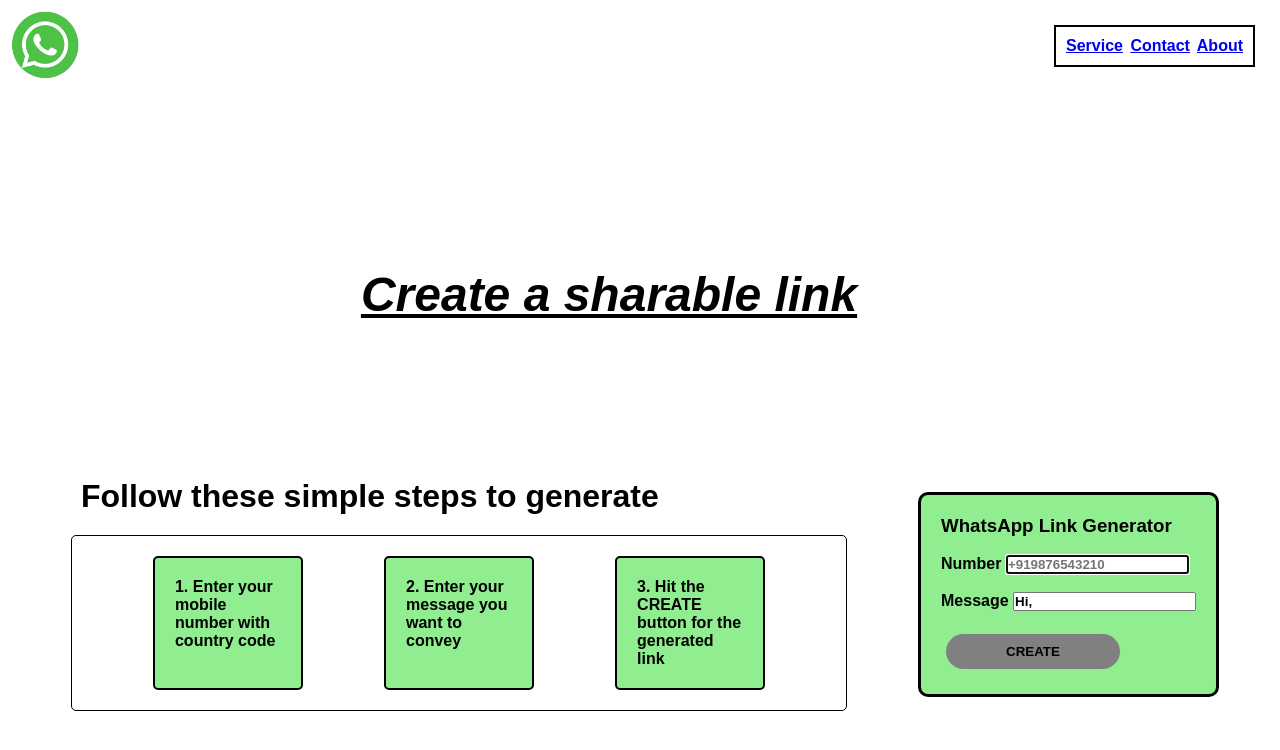
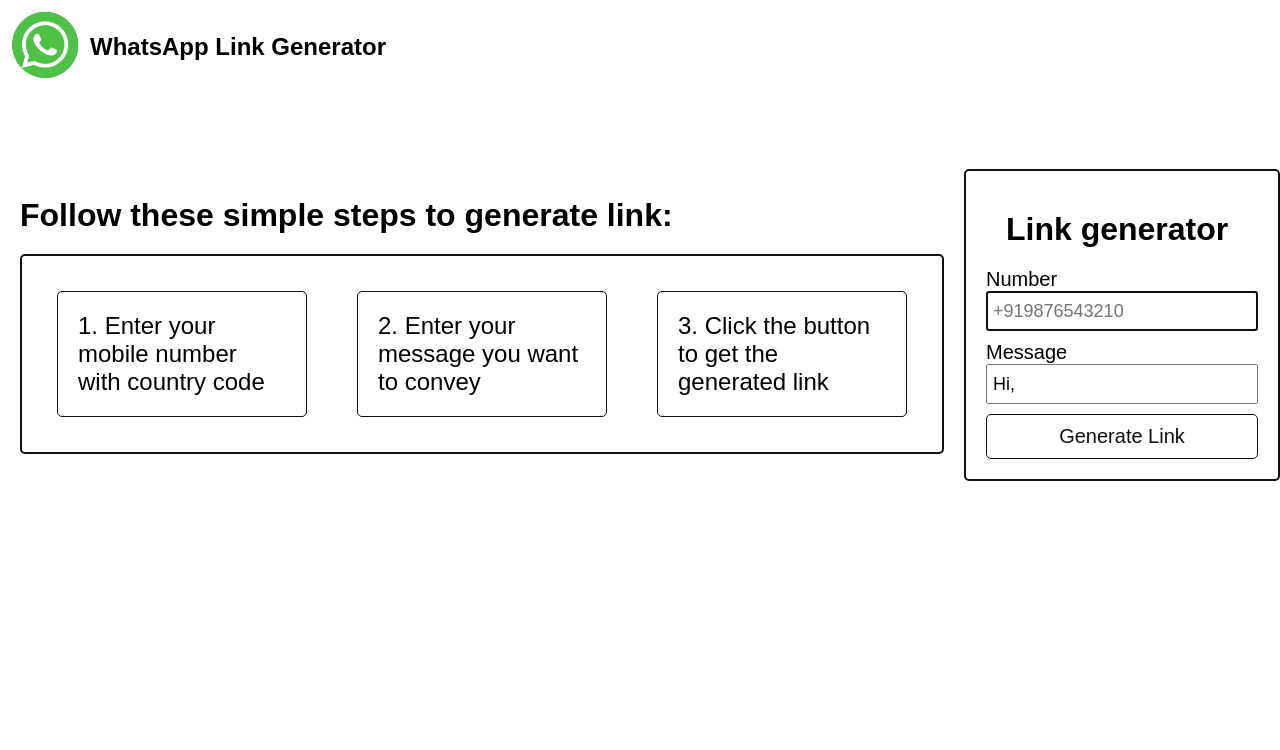
Before and after one commit to Muthuselvam200/WhatsappLinkGenerator, a plain HTML site: page index.html in a window 1280 px wide. Drawn offline with Linux system fonts and the light colour scheme.

Commit message:
Changed styles and code format

```diff
--- a/index.html
+++ b/index.html
@@ -1,50 +1,119 @@
 <!DOCTYPE html>
 <html lang="en">
   <head>
-  <meta charset="UTF-8">
-  <meta name="viewport" content="width=device-width, initial-scale=1.0">
+    <meta charset="UTF-8" />
+    <meta name="viewport" content="width=device-width, initial-scale=1.0" />
     <title>WhatsApp Link Generator</title>
-  <link rel="stylesheet" href="./styles.css">
+    <link rel="stylesheet" href="./styles.css" />
   </head>
   <body>
-  <div>
-    <a href="https://www.whatsapp.com" target="_blank"><img src="./images/Whatsapp_Logo.png" alt="Logo of Whatsapp" id="whatsappLogo"></a>
-    <div id="homepageLink">
-      <a href="#">Service</a>
-      <a href="#">Contact</a>
-      <a href="#">About</a>
+    <!-- Header -->
+    <div class="container">
+      <div class="viewpage">
+        <div class="header">
+          <div class="header-img">
+            <a href="https://www.whatsapp.com" target="_blank"
+              ><img
+                src="./images/Whatsapp_Logo.png"
+                alt="Logo of Whatsapp"
+                id="whatsappLogo"
+            /></a>
           </div>
-    <div class="home" id="home">
-      <div class="border">
-        <h1 id="heading1">Create a sharable link</h1><br><br>
-        <h2 id="heading2">Follow these simple steps to generate</h2>
-        <div class="container">
-          <div id="container1">1. Enter your mobile number with country code</div>
-          <div id="container1">2. Enter your message you want to convey</div>
-          <div id="container1">3. Hit the CREATE button for the generated link</div>
+          <div class="header-heading">
+            <p>WhatsApp Link Generator</p>
           </div>
         </div>
-      <form name="form_main" id="pageOneForm">
-        <h3>WhatsApp Link Generator</h3><br>
+
+        <!-- Link Generator -->
+
+        <div class="homepage">
+          <div class="steps-involved">
+            <div class="home-heading">
+              <p>Follow these simple steps to generate link:</p>
+            </div>
+            <div class="steps">
+              <div class="step">
+                1. Enter your mobile number with country code
+              </div>
+              <div class="step">2. Enter your message you want to convey</div>
+              <div class="step">
+                3. Click the button to get the generated link
+              </div>
+            </div>
+          </div>
+          <div class="pageOneForm">
+            <div>
+              <p class="home-heading">Link generator</p>
+            </div>
+            <form name="form_main" class="request-form">
+              <div>
                 <label for="number">Number</label>
-          <input type="phone" id="number" name="number" required autofocus placeholder="+919876543210"><br><br>
+                <input
+                  type="phone"
+                  id="number"
+                  name="number"
+                  required
+                  autofocus
+                  placeholder="+919876543210"
+                />
+              </div>
+              <div>
                 <label for="message">Message</label>
-          <input type="text" id="message" name="message" value="Hi," required><br><br>
-          <button id="createbtn" type="button" onclick="createLink()">CREATE</button>
-      </form>
+                <input
+                  type="text"
+                  id="message"
+                  name="message"
+                  value="Hi,"
+                  required
+                />
               </div>
-
-    <div class="popup" id="popup">
-      <form class="formTwo" id="pageTwoForm">
-        <h1 id="pageTwoHead">Your WhatsApp Chat Link</h1><br><br>
-          <textarea style="user-select: all ;" id="linkDisplay"></textarea><br>
-          <button type="button" id="copyBtn">Copy to clipboard</button><br>
-          <button type="button" id="openWhatsapp">Open on Whatsapp</button><br><br>
-          <h4>Your Whatsapp QR Code</h4><br>
-          <img id="qrCode" src="" alt="QR code" width="200px" style="margin-bottom: 20px;">
+              <div>
+                <button
+                  class="btn createbtn"
+                  type="button"
+                  onclick="createLink()"
+                >
+                  Generate Link
+                </button>
+              </div>
             </form>
           </div>
         </div>
-  <script type="text/javascript" src="script.js"></script>
+      </div>
+    </div>
+
+    <!-- Popup result -->
+
+    <div class="popup" id="popup">
+      <div>
+        <p class="home-heading">Generated Link</p>
+      </div>
+      <form class="link-generate-form" id="link-generate-form">
+        <div>
+          <textarea style="user-select: all" id="displayLink"></textarea>
+        </div>
+        <div>
+          <button type="button" class="btn copy-text-btn" id="copy-text-btn">
+            Copy to clipboard
+          </button>
+        </div>
+        <div>
+          <button
+            type="button"
+            class="btn open-whatsapp-btn"
+            id="open-whatsapp-btn"
+          >
+            Open on Whatsapp
+          </button>
+        </div>
+        <div>
+          <p class="home-heading">Your Whatsapp QR Code</p>
+        </div>
+        <div>
+          <img class="qr-code-img" src="" alt="QR code" />
+        </div>
+      </form>
+    </div>
+    <script src="script.js"></script>
   </body>
 </html>
--- a/script.js
+++ b/script.js
@@ -1,36 +1,35 @@
-function openPopUp () {
+function openPopUp() {
   popup.classList.add("open-popup");
 }
 
-function displayLink () {
-  const num = document.getElementById('number').value;
-  const msg = document.getElementById('message').value;
+function displayLink() {
+  const num = document.getElementById("number").value;
+  const msg = document.getElementById("message").value;
   const url = "https://wa.me/";
   const finalUrl = `${url}${num}?text=${msg}`;
-  document.getElementById('linkDisplay').innerHTML = finalUrl;
-  const openWhat = document.getElementById('openWhatsapp');
-  openWhat.onclick = function (){
+  document.getElementById("displayLink").innerHTML = finalUrl;
+  const openWhatsapp = document.getElementById("open-whatsapp-btn");
+  openWhatsapp.onclick = function () {
     window.location.href = finalUrl;
-  }
-
+  };
 }
 
-function createLink () {
+function createLink() {
   openPopUp();
   displayLink();
 }
 
-const copybtn = document.getElementById("copyBtn");
+const copybtn = document.getElementById("copy-text-btn");
 
 copybtn.onclick = function () {
-  var copyTxt = document.getElementById("linkDisplay");
+  var copyTxt = document.getElementById("displayLink");
   copyTxt.select();
   navigator.clipboard.writeText(copyTxt.value);
-}
+};
 
-const qrInput = document.querySelector(".formTwo textarea");
-const qrImg = document.querySelector(".formTwo img")
-generateBtn = home.querySelector(".home button");
+const qrInput = document.querySelector(".link-generate-form textarea");
+const qrImg = document.querySelector(".link-generate-form img");
+generateBtn = document.querySelector(".homepage button");
 
 generateBtn.addEventListener("click", () => {
   const qrValue = qrInput.value;
--- a/styles.css
+++ b/styles.css
@@ -1,136 +1,148 @@
-*{
+* {
   margin: 0;
   padding: 0;
   box-sizing: border-box;
   font-family: sans-serif;
-  font-weight: bold;
 }
 
-#pageOneForm{
-  margin: 200px 0px 0px 0px;
-  padding: 20px;
-  border: 3px solid black;
-  border-radius: 10px;
-  background-color: lightgreen;
+.header {
+  display: flex;
+  align-items: center;
 }
 
-#pageTwoForm{
-  background-color: lightgreen;
+.header-heading {
+  font-size: 24px;
+  font-weight: 600;
 }
 
-#pageOneForm:hover{
-  background-color: lightsteelblue;
-}
-
-.home{
-  width: 100%;
-  height: 100vh;
-  display: flex;
-  align-items: center;
-  justify-content: space-evenly;
-}
-
-#homepageLink{
-  border: 2px solid black;
-  margin: 25px;
-  padding: 10px;
-  word-spacing:3px;
-  float: right;
-}
-
-#whatsappLogo{
+#whatsappLogo {
   margin: 5px;
   width: 5rem;
   padding: 5px;
   border-radius: 3px;
 }
 
-#heading1{
-  text-decoration: underline;
-  font-style: italic;
-  font-size: 3rem;
-  margin: 0px 0px 100px 300px;
+.homepage {
+  margin-top: 75px;
+  display: flex;
+  align-items: center;
+  justify-content: space-around;
 }
 
-#heading2{
+.home-heading {
   font-size: 2rem;
   margin: 20px;
+  font-weight: 600;
 }
 
-button {
-  padding: 10px 60px;
-  background: gray;
-  margin: 5px;
-  border: 0;
-  outline: none;
-  cursor: pointer;
-  font-size: 12x;
-  font-weight: bold;
-  border-radius: 30px;
+.steps {
+  margin: 20px;
+  padding: 10px;
+  display: flex;
+  border: 2px solid #111;
+  border-radius: 5px;
+  justify-content: space-evenly;
 }
 
-button:hover{
-  background-color: black;
-  color: white;
+.step {
+  margin: 25px;
+  width: 250px;
+  padding: 20px;
+  font-size: 24px;
+  border: 1px solid #111;
+  border-radius: 5px;
 }
 
-button:active{
-  background-color: white;
-  color: black;
+.step:hover {
+  background-color: #66ff66;
+  border-color: #66ff66;
 }
 
-.popup{
-  width: 400px;
-  background: #fff;
+.pageOneForm {
+  padding: 20px;
+  border: 2px solid #111;
+  border-radius: 5px;
+}
+
+.pageOneForm:hover {
+  background-color: #66ff66;
+  border-color: #66ff66;
+}
+
+.request-form {
+  display: flex;
+  flex-direction: column;
+  gap: 10px;
+  font-size: 20px;
+}
+
+input {
+  width: 100%;
+  height: 40px;
+  font-size: 18px;
+  padding: 5px;
+}
+
+.btn {
+  padding: 10px 20px;
+  font-size: 20px;
+  width: 100%;
+  cursor: pointer;
+  border: 1px solid #111;
+  background-color: #fff;
+  color: #111;
+  border-radius: 5px;
+}
+
+.btn:hover {
+  background-color: #006600;
+  color: #fff;
+}
+
+/* Popup page */
+
+.link-generate-form {
+  display: flex;
+  flex-direction: column;
+  gap: 10px;
+}
+
+textarea {
+  width: 100%;
+  height: 100px;
+  padding: 10px;
+  font-size: 24px;
+  border: 1px solid #111;
+  border-radius: 3px;
+}
+
+.popup {
+  padding: 20px;
+  width: 500px;
   border-radius: 6px;
   border: 3px solid black;
-  position: absolute;
+  position: relative;
   top: 0;
   left: 50%;
   transform: translate(-50%, -50%) scale(0.1);
   text-align: center;
-  padding: 50px;
-  color: black;
   visibility: hidden;
+  color: #111;
+  background-color: #fff;
   transition: transform 0.4s top 0.4s;
 }
 
-.open-popup{
+.popup:hover {
+  background: #66ff66;
+}
+
+.open-popup {
   visibility: visible;
   top: 50%;
   transform: translate(-50%, -50%) scale(1);
 }
 
-.container{
-  display:flex;
-  border: 1px solid black;
-  border-radius: 5px;
-  margin: 10px;
-  padding: 10px;
-  justify-content: space-evenly;
+.qr-code-img {
+  width: 300px;
+  margin-bottom: 20px;
 }
-
-.container:hover{
-  background-color: lightgreen;
-}
-
-#container1{
-  background-color: lightgreen;
-  display: flex;
-  border: 2px solid black;
-  border-radius: 5px;
-  cursor: pointer;
-  margin: 10px;
-  width: 150px;
-  padding: 20px;
-}
-
-#container1:hover{
-  background-color: green;
-}
-
-#linkDisplay{
-  border: 2px solid black;
-  background-color: white;
-  padding: 5px;
-}
```
Lines whose indentation alone changed are shown as unchanged.
